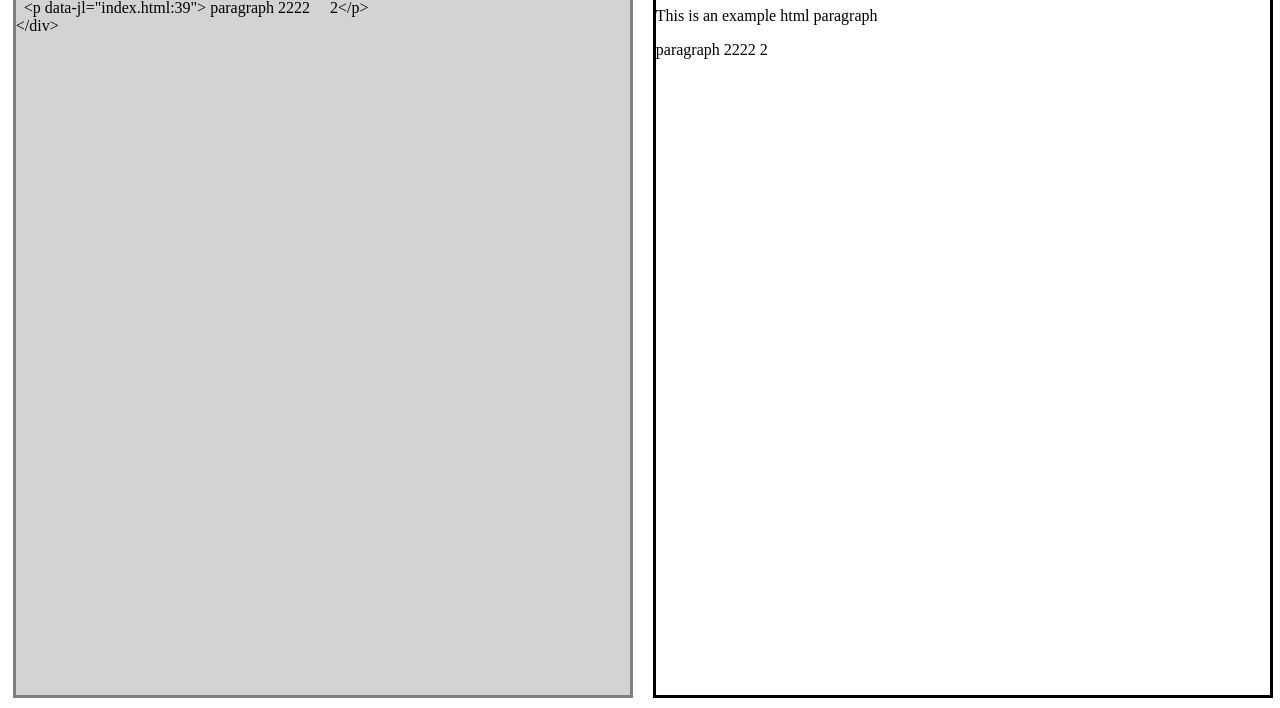
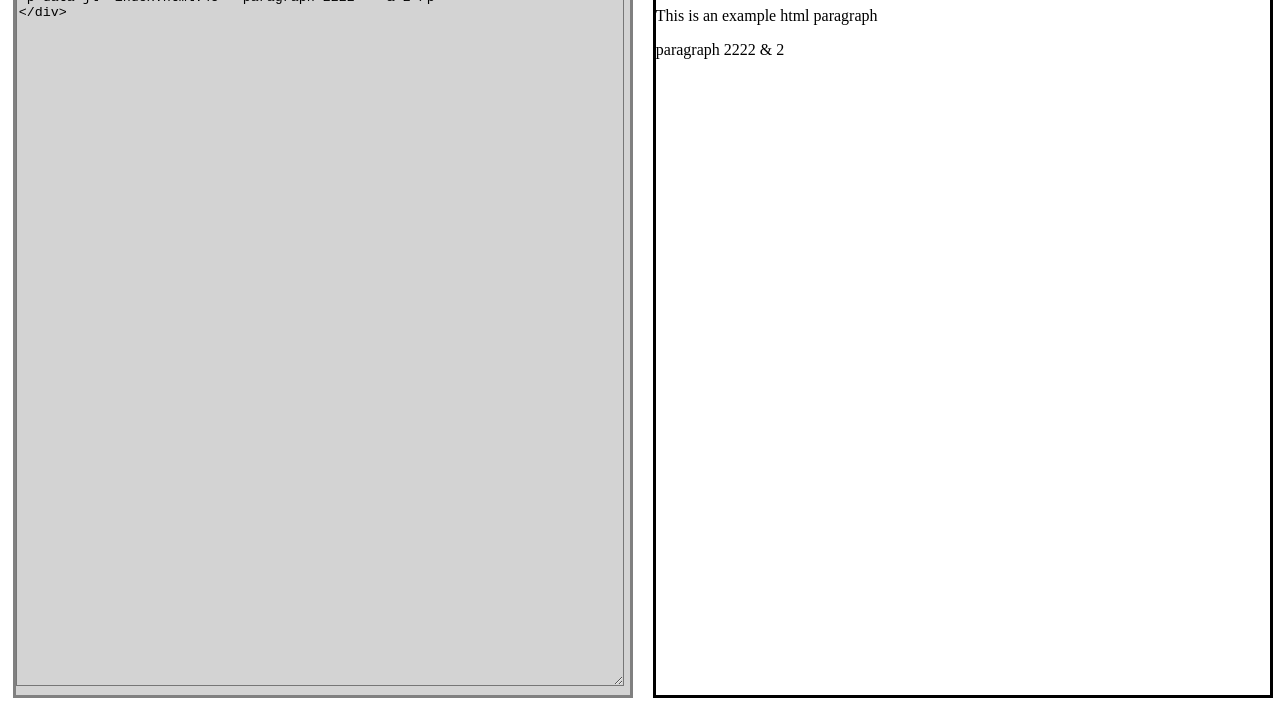
Before and after one commit to meena-erian/HSFLE, a plain HTML site: page index.html in a window 1280 px wide. Shown: the part 92-800 px from the top of the page. Drawn offline with Linux system fonts and the light colour scheme.

Commit message:
Update index.html

```diff
--- a/index.html
+++ b/index.html
@@ -26,31 +26,37 @@
         border: 3px solid black;
 		left:51%;
       }
+	  .editor-textarea {
+		background:lightgray;
+		width:98%;
+		height:98%;
+	  }
     </style>
   </head>
   <body onload="loadCode()">
     <div id='container' class='container'>
       <div id='editor' class='editor'>
+	  <textarea class="editor-textarea" id="editor-textarea" wrap="off" onkeypress="setTimeout(loadPage,50)"></textarea>
 	  </div>
       <div id='simulator' class='simulator'>
 		<h1> Example Heading </h1>
 		<div>
-		  <p> This is an example html paragraph </p>
-		  <p> paragraph 2222     2</p>
+			<p> This is an example html paragraph </p>
+			<p> paragraph 2222    & 2</p>
 		</div>
       </div>
     </div>
 	<script>
 		var simulator = document.getElementById("simulator");
-		var editor = document.getElementById("editor");
-
+		//var editor = document.getElementById("editor");
+		var editorTextarea = document.getElementById("editor-textarea");
 		function loadCode() {
 			var str1 = simulator.innerHTML;
-			str1=str1.replace(/</g, "&lt;");
-			str1=str1.replace(/>/g, "&gt;");
-			str1=str1.replace(/\n/g, "<br>");
-			str1=str1.replace(/ /g, "&nbsp;");
-			editor.innerHTML+=str1;
+			str1=str1.replace(/\t/g, "");
+			editorTextarea.innerHTML+=str1;
+		}
+		function loadPage() {
+			simulator.innerHTML = editorTextarea.value;
 		}
 	</script>
   </body>
```
